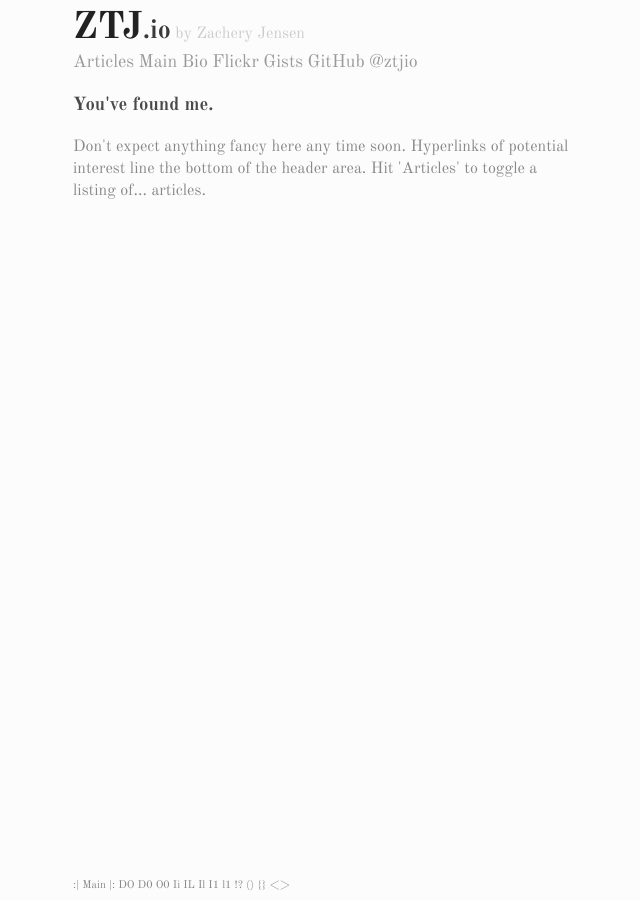
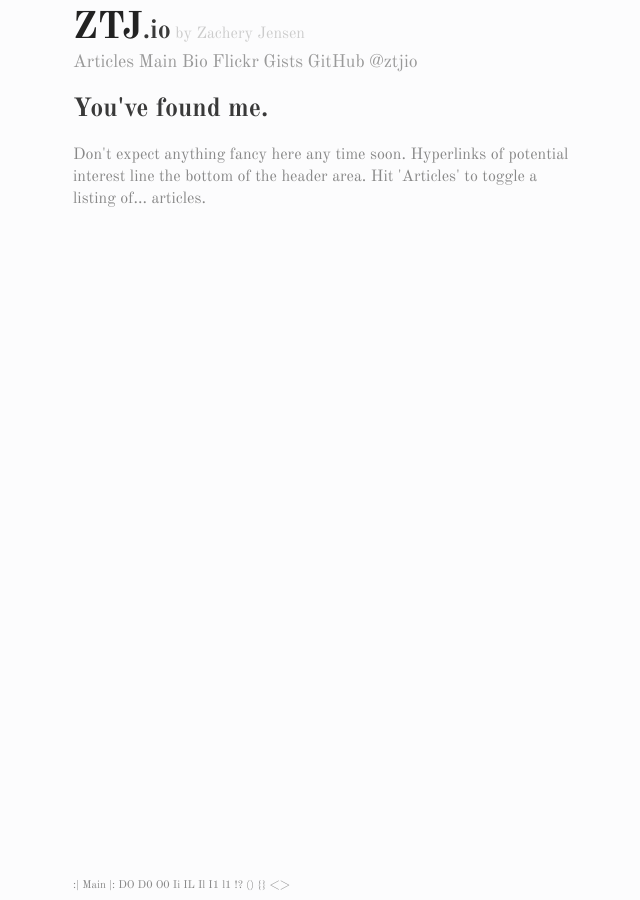
Before and after one commit to ztj/ztj.github.io, a Jekyll site: the page built from index.html, in a window 1280 px wide. Shown: the whole page, without its empty margins (317-957 px from the left). Built offline with Jekyll 4.4.1, drawn with Linux system fonts in a browser that asks for light colours.

Commit message:
This title mismatch has been bugging me for a long time.

```diff
--- a/index.html
+++ b/index.html
@@ -3,6 +3,6 @@ title: Main
 navigation: 10
 layout: default
 ---
-<h3>You've found me.</h3>
+<h2>You've found me.</h2>
 <p>Don't expect anything fancy here any time soon. Hyperlinks of potential interest line
 the bottom of the header area. Hit 'Articles' to toggle a listing of... articles.</p>
```
